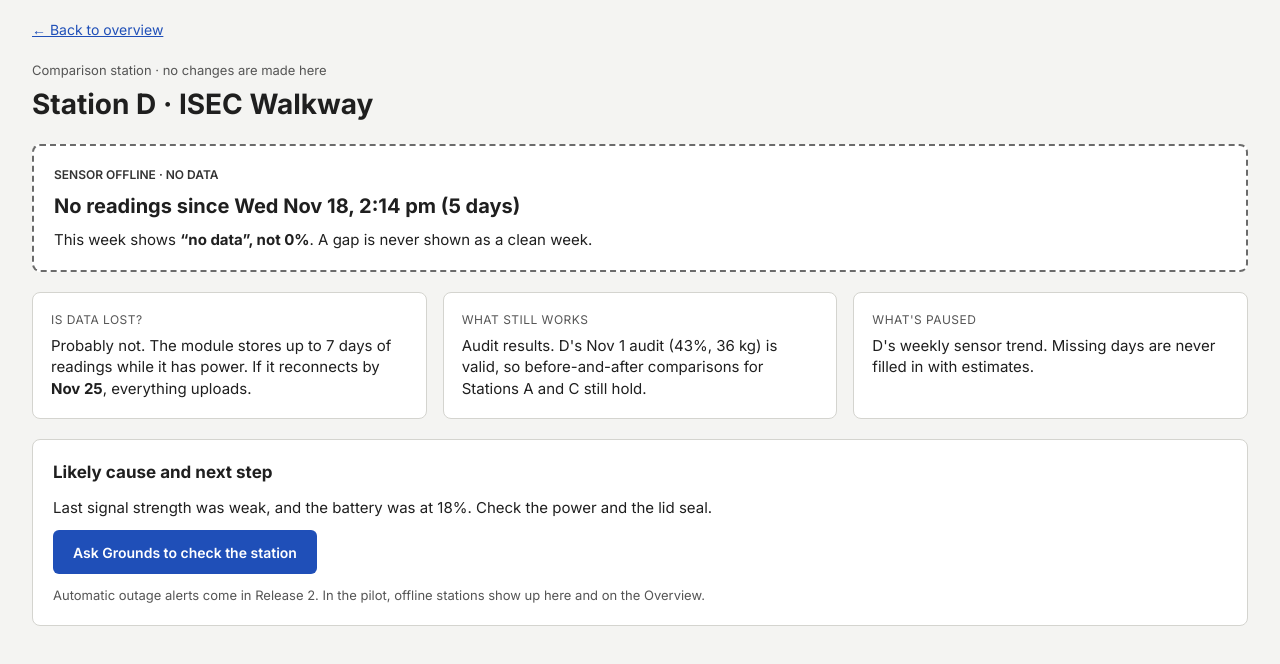
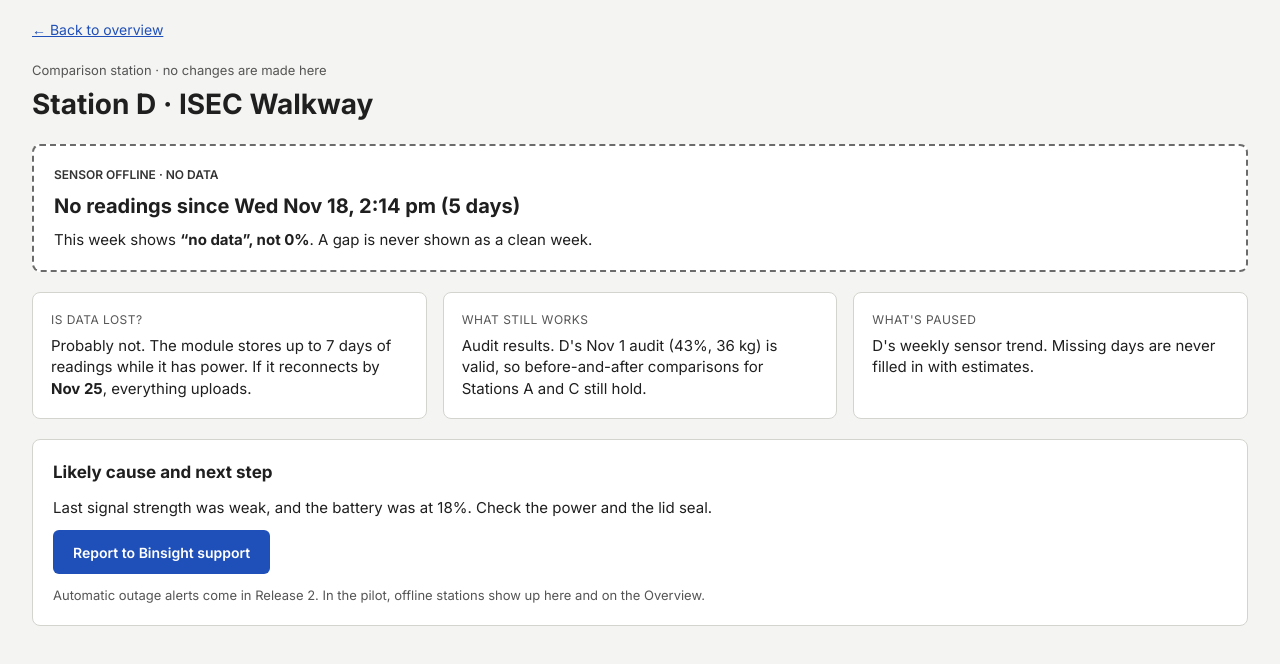
Before and after one commit to shamsheer-tech18/binSight, a website: page prototype/Offline.dc.html in a window 1280 px wide. Shown: the part 60-724 px from the top of the page. Drawn offline with Linux system fonts and the light colour scheme.

Commit message:
Change in name: "Report to Binsight support"

```diff
--- a/prototype/Offline.dc.html
+++ b/prototype/Offline.dc.html
@@ -59,7 +59,7 @@ button{font-family:inherit}
       <h2 style="margin: 0; font-size: 17px">Likely cause and next step</h2>
       <p style="margin: 0">Last signal strength was weak, and the battery was at 18%. Check the power and the lid seal.</p>
       <sc-if value="{{notSent}}" hint-placeholder-val="{{ true }}">
-        <button type="button" onClick="{{send}}" style="align-self: flex-start; min-height: 44px; padding: 0 20px; border-radius: 6px; border: 0; background: #1F4FB8; color: #FFFFFF; font-weight: 600; font-size: 14px; cursor: pointer">Ask Grounds to check the station</button>
+        <button type="button" onClick="{{send}}" style="align-self: flex-start; min-height: 44px; padding: 0 20px; border-radius: 6px; border: 0; background: #1F4FB8; color: #FFFFFF; font-weight: 600; font-size: 14px; cursor: pointer">Report to Binsight support</button>
       </sc-if>
       <sc-if value="{{sent}}" hint-placeholder-val="{{ false }}">
         <p role="status" style="margin: 0; font-weight: 600; color: #1F4D34">Sent to Grounds · area supervisor. You'll see “Back online” here when readings resume.</p>
```
